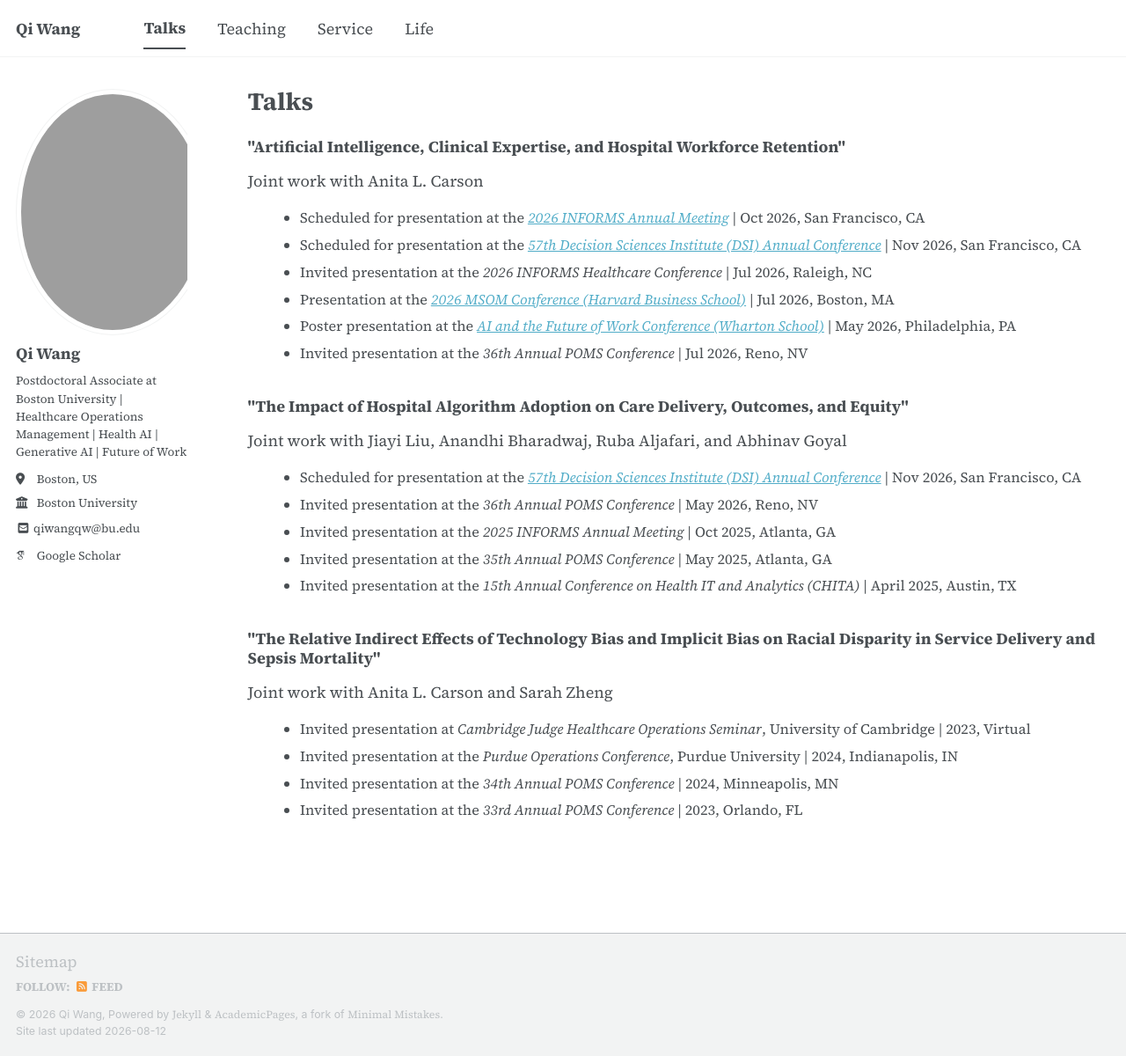
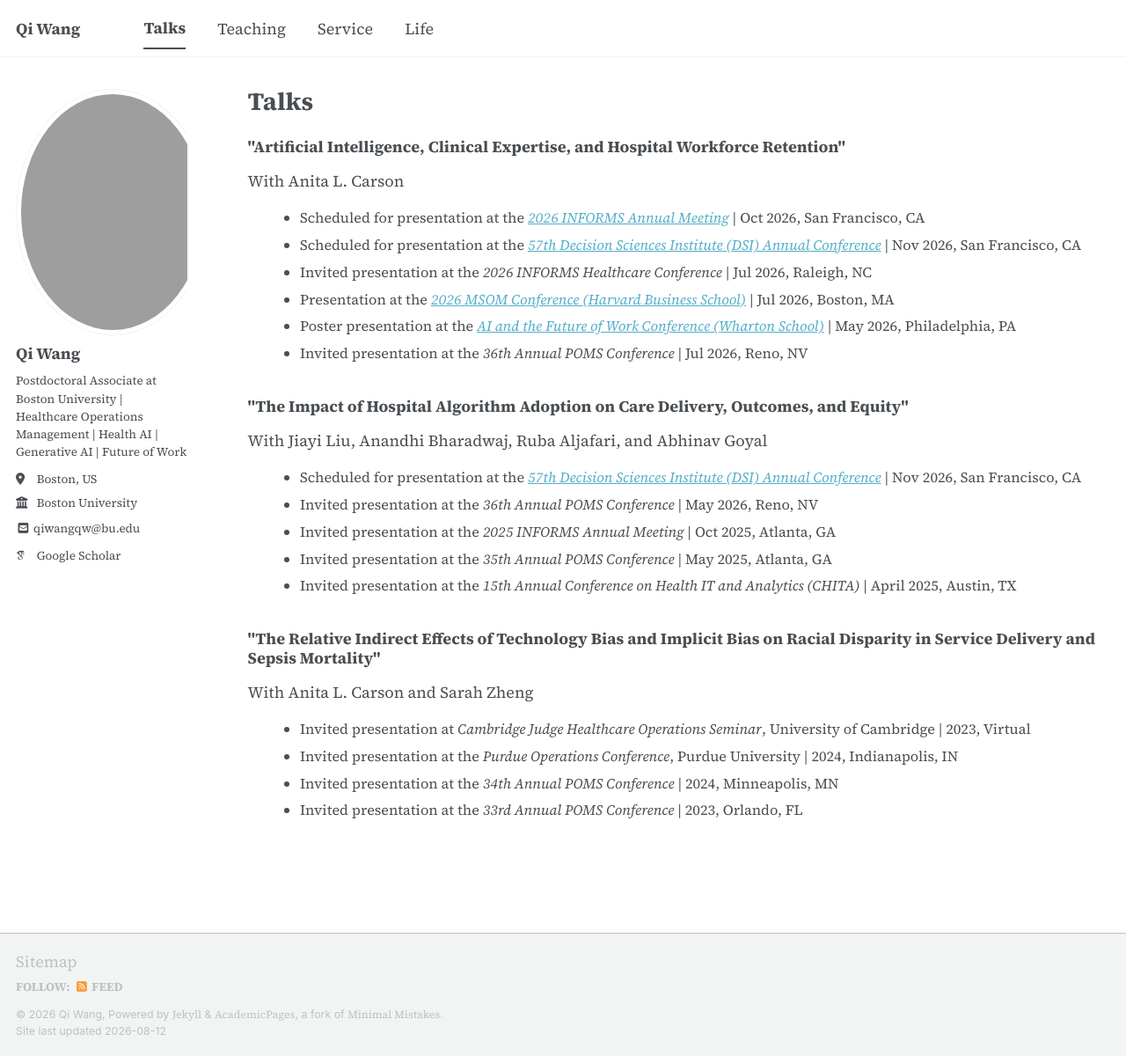
Before and after one commit to qiwang-katherine/qiwang-katherine.github.io, a Jekyll site: the page built from _pages/talks.html, in a window 1280 px wide and 1200 px high. Shown: the whole window at 88% size. Built offline with Jekyll 4.4.1, drawn with Linux system fonts in a browser that asks for light colours; some web fonts are replaced; a script bundle is joined from its source files by our own code; library files that are not in the unit come from our copies.

Commit message:
talks.html

```diff
--- a/_pages/talks.html
+++ b/_pages/talks.html
@@ -8,7 +8,7 @@ author_profile: true
 <div class="talk-paper">
 
 <h3 class="talk-paper-title">"Artificial Intelligence, Clinical Expertise, and Hospital Workforce Retention"</h3>
-<p class="talk-paper-coauthors">Joint work with Anita L. Carson</p>
+<p class="talk-paper-coauthors">With Anita L. Carson</p>
 
 <ul class="talk-list">
   <li>Scheduled for presentation at the <a href="https://meetings.informs.org/wordpress/annual/" target="_blank"><i>2026 INFORMS Annual Meeting</i></a> | Oct 2026, San Francisco, CA</li>
@@ -24,7 +24,7 @@ author_profile: true
 <div class="talk-paper">
 
 <h3 class="talk-paper-title">"The Impact of Hospital Algorithm Adoption on Care Delivery, Outcomes, and Equity"</h3>
-<p class="talk-paper-coauthors">Joint work with Jiayi Liu, Anandhi Bharadwaj, Ruba Aljafari, and Abhinav Goyal</p>
+<p class="talk-paper-coauthors">With Jiayi Liu, Anandhi Bharadwaj, Ruba Aljafari, and Abhinav Goyal</p>
 
 <ul class="talk-list">
   <li>Scheduled for presentation at the <a href="https://decisionsciences.org/" target="_blank"><i>57th Decision Sciences Institute (DSI) Annual Conference</i></a> | Nov 2026, San Francisco, CA</li>
@@ -39,7 +39,7 @@ author_profile: true
 <div class="talk-paper">
 
 <h3 class="talk-paper-title">"The Relative Indirect Effects of Technology Bias and Implicit Bias on Racial Disparity in Service Delivery and Sepsis Mortality"</h3>
-<p class="talk-paper-coauthors">Joint work with Anita L. Carson and Sarah Zheng</p>
+<p class="talk-paper-coauthors">With Anita L. Carson and Sarah Zheng</p>
 
 <ul class="talk-list">
   <li>Invited presentation at <i>Cambridge Judge Healthcare Operations Seminar</i>, University of Cambridge | 2023, Virtual</li>
```
